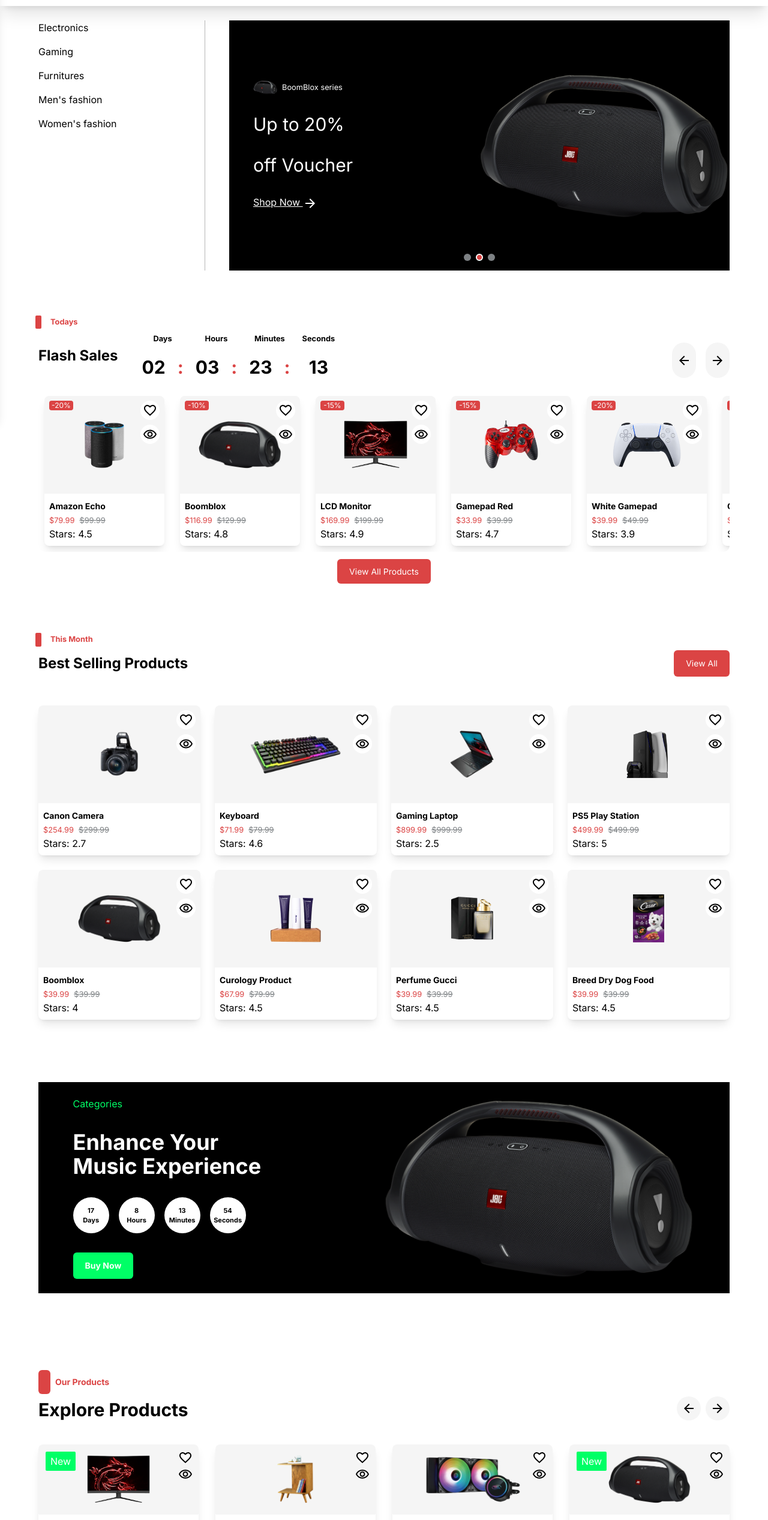
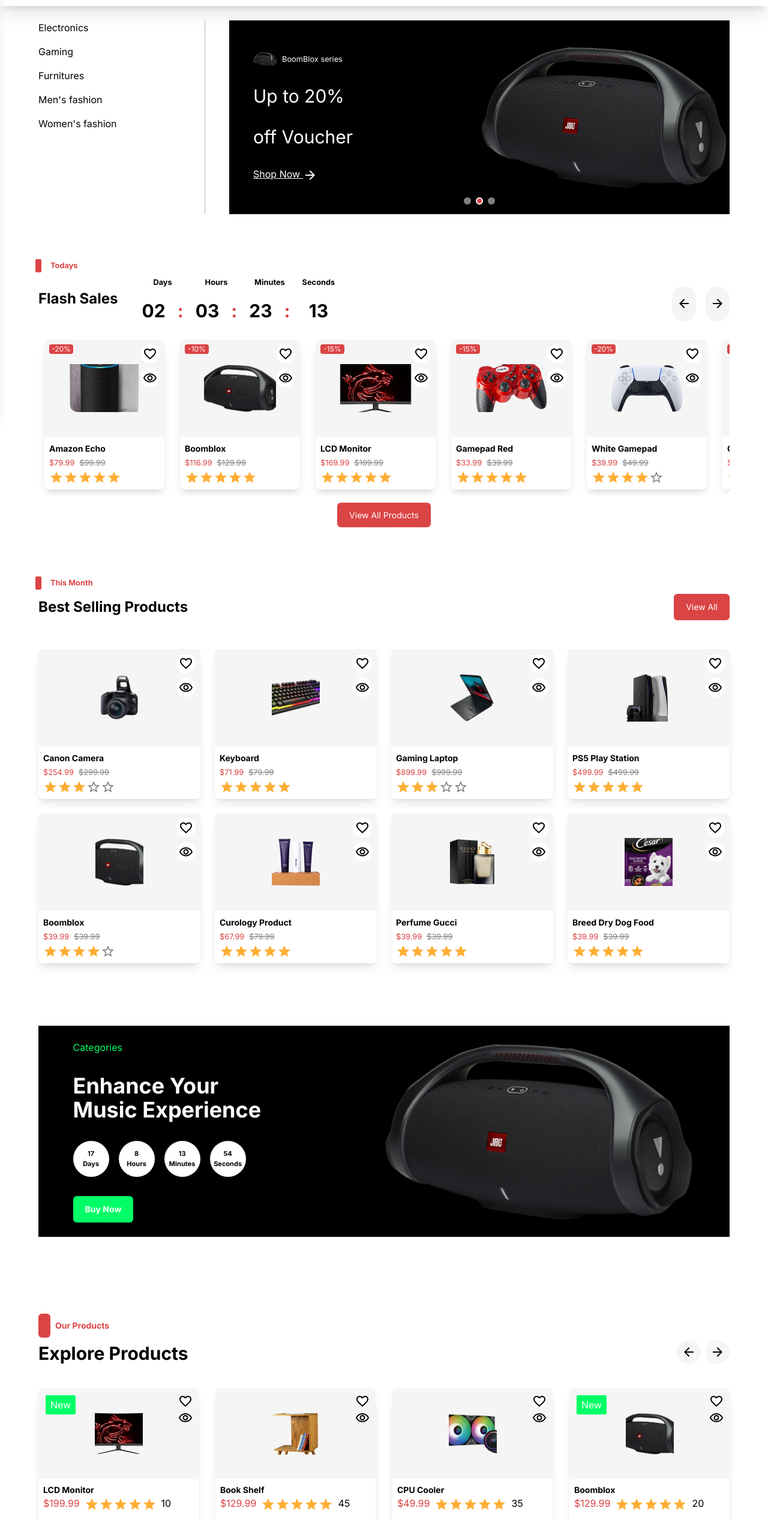
Before and after one commit to EasyCode01/e-shop, a Next.js app: page / in a window 1280 px wide. Shown: the part 100-2634 px from the top of the page at 60% size. Built offline with nearby package versions, Linux system fonts and the light colour scheme.

Commit message:
Fixed Image tag

```diff
--- a/app/components/HeroCarousel.jsx
+++ b/app/components/HeroCarousel.jsx
@@ -2,6 +2,7 @@
 
 import { hero } from "@/app/constant/data";
 import { ArrowForwardOutlined } from "@mui/icons-material";
+import Image from "next/image";
 import Link from "next/link";
 import { useEffect } from "react";
 import { useState } from "react";
@@ -11,11 +12,8 @@
 
   useEffect(() => {
     const nextSlide = () => {
-      currentIndex++;
-      if (currentIndex === 3) {
-        currentIndex = 0;
-      }
-      setCurrentIndex(currentIndex);
+      const nextIndex = (currentIndex + 1) % 3;
+      setCurrentIndex(nextIndex);
     };
     let intervalId = setInterval(nextSlide, 5000);
 
@@ -35,10 +33,13 @@
           >
             <div className="relative flex flex-col w-full md:w-1/2 p-4 md:p-10 gap-4 md:gap-8 justify-center items-start">
               <div className="flex items-center gap-2 ">
-                <img
+                <Image
                   className="w-10"
                   src={product.tinyImage}
-                  alt="apple logo"
+                  alt={product.name}
+                  quality={100}
+                  width={40}
+                  height={40}
                 />
                 <small>{product.name}</small>
               </div>
@@ -48,12 +49,15 @@
                 Shop Now <ArrowForwardOutlined />
               </Link>
             </div>
-            <img
-              src={product.image}
-              alt={product.name}
-              key={index}
-              className="h-auto w-full md:w-1/2 h-45 object-cover"
-            />
+            <div className=" w-full md:w-1/2 h-60 relative">
+              <Image
+                src={product.image}
+                alt={product.name}
+                key={index}
+                className="object-contain"
+                fill={true}
+              />
+            </div>
           </div>
         ))}
       </div>
--- a/app/components/Navbar.jsx
+++ b/app/components/Navbar.jsx
@@ -18,7 +18,7 @@
             Summer Sale For All Swim Suits And Free Expres Delivery - OFF 50%!{" "}
             <Link href="/shop">ShopNow</Link>
           </small>
-          <select className=" bg-transparent border-none">
+          <select className="hidden md:block bg-transparent border-none">
             <option value="snglish">English</option>
             <option value="spanish">Spanish</option>
           </select>
--- a/app/components/ProductCard.jsx
+++ b/app/components/ProductCard.jsx
@@ -8,6 +8,7 @@
 import VisibilityOutlinedIcon from "@mui/icons-material/VisibilityOutlined";
 import StarBorderIcon from "@mui/icons-material/StarBorder";
 import StarIcon from "@mui/icons-material/Star";
+import Image from "next/image";
 
 export default function ProductCard({ product, type }) {
   const [hoveredProduct, setHoveredProduct] = useState(null);
@@ -21,12 +22,15 @@
           onMouseEnter={() => setHoveredProduct(product)}
           onMouseLeave={() => setHoveredProduct(null)}
         >
-          <div className="image-wrapper relative">
-            <img
+          <div className="image-wrapper ">
+            <div className="w-3/5 h-[80px] relative flex items-center justify-center ">
+              <Image
                 src={product.image}
                 alt={product.name}
-              className="product-image"
+                fill={true}
+                className="product-image object-cover"
               />
+            </div>
             <small className="absolute top-2 left-2 bg-red text-white text-xs w-10 flex justify-center rounded">
               -{product.discountPercentage}%
             </small>
@@ -56,7 +60,18 @@
               <span className="text-red">${product.newPrice}</span>
               <span className="ml-2 line-through">${product.price}</span>
             </small>
-            <p className="text-gray-600">Stars: {product.ratings}</p>
+            <div>
+              {[...Array(5)].map((_, index) =>
+                product.ratings > index ? (
+                  <StarIcon key={index} className="text-orange text-lg" />
+                ) : (
+                  <StarBorderIcon
+                    key={index}
+                    className="text-deep-gray text-lg"
+                  />
+                )
+              )}
+            </div>
           </div>
         </div>
       </>
@@ -71,12 +86,16 @@
           onMouseEnter={() => setHoveredProduct(product)}
           onMouseLeave={() => setHoveredProduct(null)}
         >
-          <div className="image-wrapper relative">
-            <img
+          <div className="image-wrapper">
+            <div className="w-[80px] h-[80px] relative flex items-center justify-center">
+              <Image
                 src={product.image}
                 alt={product.name}
-              className="product-image"
+                fill={true}
+                quality={100}
+                className="product-image object-cover"
               />
+            </div>
 
             <div className="flex flex-col gap-2 absolute top-2 right-2 transition-all duration-300">
               <small className="bg-white flex items-center justify-center rounded-full p-1 cursor-pointer ">
@@ -104,7 +123,18 @@
               <span className="text-red">${product.newPrice}</span>
               <span className="ml-2 line-through">${product.price}</span>
             </small>
-            <p className="text-gray-600">Stars: {product.ratings}</p>
+            <div>
+              {[...Array(5)].map((_, index) =>
+                product.ratings > index ? (
+                  <StarIcon key={index} className="text-orange text-lg" />
+                ) : (
+                  <StarBorderIcon
+                    key={index}
+                    className="text-deep-gray text-lg"
+                  />
+                )
+              )}
+            </div>
           </div>
         </div>
       </>
@@ -113,13 +143,14 @@
 
   if (type === "Explore products") {
     return (
-      <div className="product-card flex flex-col gap-4 cursor-pointer shadow-lg rounded-md overflow-hidden">
-        <div className="bg-gray  flex h-40 justify-center items-center relative rounded-sm">
-          <div className="">
-            <img
+      <div className="product-card flex flex-col gap-0 cursor-pointer shadow-lg rounded-md overflow-hidden">
+        <div className="bg-gray flex h-full  justify-center items-center relative rounded-sm">
+          <div className="w-[80px] h-[70px] flex justify-center items-center relative">
+            <Image
               className="object-cover h-20 max-h-full"
               src={product.image}
               alt={product.name}
+              fill={true}
             />
           </div>
 
@@ -144,23 +175,26 @@
         </div>
 
         <div className="p-2">
-          <p>{product.name}</p>
+          <p className="text-sm font-bold">{product.name}</p>
           <div className="flex gap-2 flex-wrap">
             <p className="text-red">${product.price}</p>
             <div>
               {[...Array(5)].map((_, index) =>
                 product.ratings > index ? (
-                  <StarIcon key={index} className="text-orange" />
+                  <StarIcon key={index} className="text-orange text-lg" />
                 ) : (
-                  <StarBorderIcon key={index} className="text-deep-gray" />
+                  <StarBorderIcon
+                    key={index}
+                    className="text-deep-gray text-lg"
+                  />
                 )
               )}
             </div>
-            <p>{product.numberOfProduct}</p>
+            <p>{product.numberOfProducts}</p>
           </div>
         </div>
 
-        <div className="flex gap-2 p-2">
+        <div className="flex gap-2 p-2 ">
           <div className="w-[15px] h-[15px] rounded-full bg-red p-2 border-2 border-dark border-solid"></div>
           <div className="w-[15px] h-[15px] rounded-full bg-dark p-2 border-2 border-dark border-solid"></div>
         </div>
--- a/app/components/about/FounderCard.jsx
+++ b/app/components/about/FounderCard.jsx
@@ -1,5 +1,5 @@
 "use client";
-import { useEffect, useState } from "react";
+import React, { useEffect, useState } from "react";
 import { founders } from "@/app/constant/data";
 import Image from "next/image";
 
--- a/app/components/footer/Footer.jsx
+++ b/app/components/footer/Footer.jsx
@@ -1,5 +1,6 @@
 import SendOutlinedIcon from "@mui/icons-material/SendOutlined";
 import FooterIcon from "./FooterIcon";
+import Image from "next/image";
 
 export default function Footer() {
   return (
@@ -93,15 +94,30 @@
 
             <div className="flex gap-3">
               <div>
-                <img src="/images/qr-code.png" alt="qr-code" />
+                <Image
+                  width={100}
+                  height={200}
+                  src="/images/qr-code.png"
+                  alt="qr-code"
+                />
               </div>
               <div className="flex flex-col gap-3">
                 <div>
-                  <img src="/images/google-play.png" alt="google-play" />
+                  <Image
+                    width={100}
+                    height={50}
+                    src="/images/google-play.png"
+                    alt="google-play"
+                  />
                 </div>
 
                 <div>
-                  <img src="/images/apple-store.png" alt="apple store" />
+                  <Image
+                    width={100}
+                    height={50}
+                    src="/images/apple-store.png"
+                    alt="apple store"
+                  />
                 </div>
               </div>
             </div>
--- a/app/constant/data.jsx
+++ b/app/constant/data.jsx
@@ -73,19 +73,19 @@
 
 export const hero = [
   {
-    image: "images/hero-frame-1.png",
+    image: "/images/hero-frame-1.png",
     text: "Up to 10%  off Voucher",
     name: "iPhone 14 series",
     tinyImage: "/images/apple-gray-logo.png",
   },
   {
-    image: "images/boomblox.png",
+    image: "/images/boomblox.png",
     text: "Up to 20%  off Voucher",
     name: "BoomBlox series",
     tinyImage: "/images/boomblox.png",
   },
   {
-    image: "images/ps5-play-station.png",
+    image: "/images/ps5-play-station.png",
     text: "Up to 15%  off Voucher",
     name: "Play Station 5",
     tinyImage: "/images/ps5-play-station.png",
--- a/app/globals.css
+++ b/app/globals.css
@@ -59,6 +59,8 @@
   .image-wrapper {
     display: flex;
     flex-direction: column;
+    justify-content: center;
+    align-items: center;
     background: #f5f5f5;
     width: 100%;
     height: 65%;
--- a/app/sections/home/ExploreProducts.jsx
+++ b/app/sections/home/ExploreProducts.jsx
@@ -21,7 +21,7 @@
     const shuffledProducts = [...productsData];
     shuffleArray(shuffledProducts);
     setProducts(shuffledProducts);
-  }, [productsData]);
+  }, []);
 
   return (
     <section className="padding-y">
--- a/app/sections/home/MiniBanner.jsx
+++ b/app/sections/home/MiniBanner.jsx
@@ -1,6 +1,7 @@
 "use client";
 
 import { CountDownTimer } from "@/app/utils/CountDownTimer";
+import Image from "next/image";
 
 export default function MiniBanner() {
   let endDate = "Nov 20 2023 17:49:00";
@@ -48,8 +49,8 @@
               </button>
             </div>
 
-            <div className="w-full lg:w-1/2 z-10">
-              <img src="/images/boomblox.png" alt="Boom Blox" />
+            <div className="w-full  h-[250px] md:w-4/5 md:min-h-[300px] lg:w-1/2 z-10 mx-auto  relative ">
+              <Image fill={true} src="/images/boomblox.png" alt="Boom Blox" />
             </div>
           </div>
         </div>
--- a/app/sections/home/NewArrival.jsx
+++ b/app/sections/home/NewArrival.jsx
@@ -1,6 +1,7 @@
 import React from "react";
 import SectionTitle from "../../components/SectionTitle";
 import Link from "next/link";
+import Image from "next/image";
 
 export default function NewArrival() {
   return (
@@ -13,21 +14,27 @@
           <div className="w-full flex flex-col lg:flex-row gap-5 h-[150vh] lg:h-[100vh]">
             <div className="h-1/2 lg:h-full bg-dark flex-1 flex items-end relative rounded-sm">
               <div className="w-full h-full absolute  top-0">
-                <img
-                  className="h-full w-full object-cover"
+                <Image
+                  className="h-full w-full object-contain"
                   src="/images/ps5-play-station.png"
                   alt="Play Station"
+                  fill={true}
                 />
               </div>
 
               <div className="flex flex-col gap-2 pl-8 pb-8 z-10">
-                <h3 className="text-xl text-white">Play Station 5</h3>
+                <h3 className="text-lg sm:text-xl text-white">
+                  Play Station 5
+                </h3>
 
                 <div>
-                  <p className="text-white text-sm">
+                  <p className="text-white text-xs sm:text-sm">
                     Black and white version of the PS5{" "}
                   </p>
-                  <p className="text-white text-sm"> coming out on sale</p>
+                  <p className="text-white text-xs sm:text-sm">
+                    {" "}
+                    coming out on sale
+                  </p>
                 </div>
 
                 <Link className="text-white underline" href="/">
@@ -39,21 +46,27 @@
             <div className="h-full flex-1 flex flex-col gap-5">
               <div className="h-1/2 bg-dark rounded-sm flex items-end relative">
                 <div className="h-full w-full absolute top-0">
-                  <img
-                    className="h-full"
+                  <Image
+                    className="h-full object-contain"
                     src="/images/attractive-woman.png"
                     alt="Attractive woman"
+                    fill={true}
                   />
                 </div>
 
                 <div className="flex flex-col gap-2 pl-8 pb-8 z-10">
-                  <h3 className="text-xl text-white">Women's Collection</h3>
+                  <h3 className="text-lg sm:text-xl text-white">
+                    Women's Collection
+                  </h3>
 
                   <div>
-                    <p className="text-white text-sm">
+                    <p className="text-white text-xs sm:text-sm">
                       Featured woman collection that
                     </p>
-                    <p className="text-white text-sm"> give you another vibe</p>
+                    <p className="text-white text-xs sm:text-sm">
+                      {" "}
+                      give you another vibe
+                    </p>
                   </div>
 
                   <Link className="text-white underline" href="/">
@@ -65,18 +78,19 @@
               <div className="h-1/2 flex gap-5">
                 <div className="h-full flex-1 bg-dark rounded-sm flex items-end relative">
                   <div className="h-full w-full flex items-center justify-center absolute top-0">
-                    <img
-                      className="h-3/4 w-3/4"
+                    <Image
+                      className="h-3/4 w-3/4 object-contain"
                       src="/images/amazon-echo.png"
                       alt="amazon"
+                      fill={true}
                     />
                   </div>
 
                   <div className="flex flex-col gap-2 pl-8 pb-8 z-10">
-                    <h3 className="text-xl text-white">Speakers</h3>
+                    <h3 className="text-lg sm:text-xl text-white">Speakers</h3>
 
                     <div>
-                      <p className="text-white text-sm">
+                      <p className="text-white text-xs sm:text-sm">
                         Amazon wireless speaker
                       </p>
                     </div>
@@ -88,19 +102,20 @@
                 </div>
 
                 <div className="h-full flex-1 bg-dark rounded-sm flex items-end relative">
-                  <div className="h-full w-full flex items-center justify-center absolute top-0">
-                    <img
-                      className="h-3/4 w-3/4"
+                  <div className="h-full w-full  flex items-center justify-center absolute top-0">
+                    <Image
+                      className="h-3/4 w-3/4 object-contain"
                       src="/images/perfume-gucci.png"
                       alt="amazon"
+                      fill={true}
                     />
                   </div>
 
                   <div className="flex flex-col gap-2 pl-8 pb-8 z-10">
-                    <h3 className="text-xl text-white">Perfume</h3>
+                    <h3 className="text-lg sm:text-xl text-white">Perfume</h3>
 
                     <div>
-                      <p className="text-white text-sm">
+                      <p className="text-white text-xs sm:text-sm">
                         GUCCI INTENSE OUD EDP
                       </p>
                     </div>
```
Lines whose indentation alone changed are shown as unchanged.
